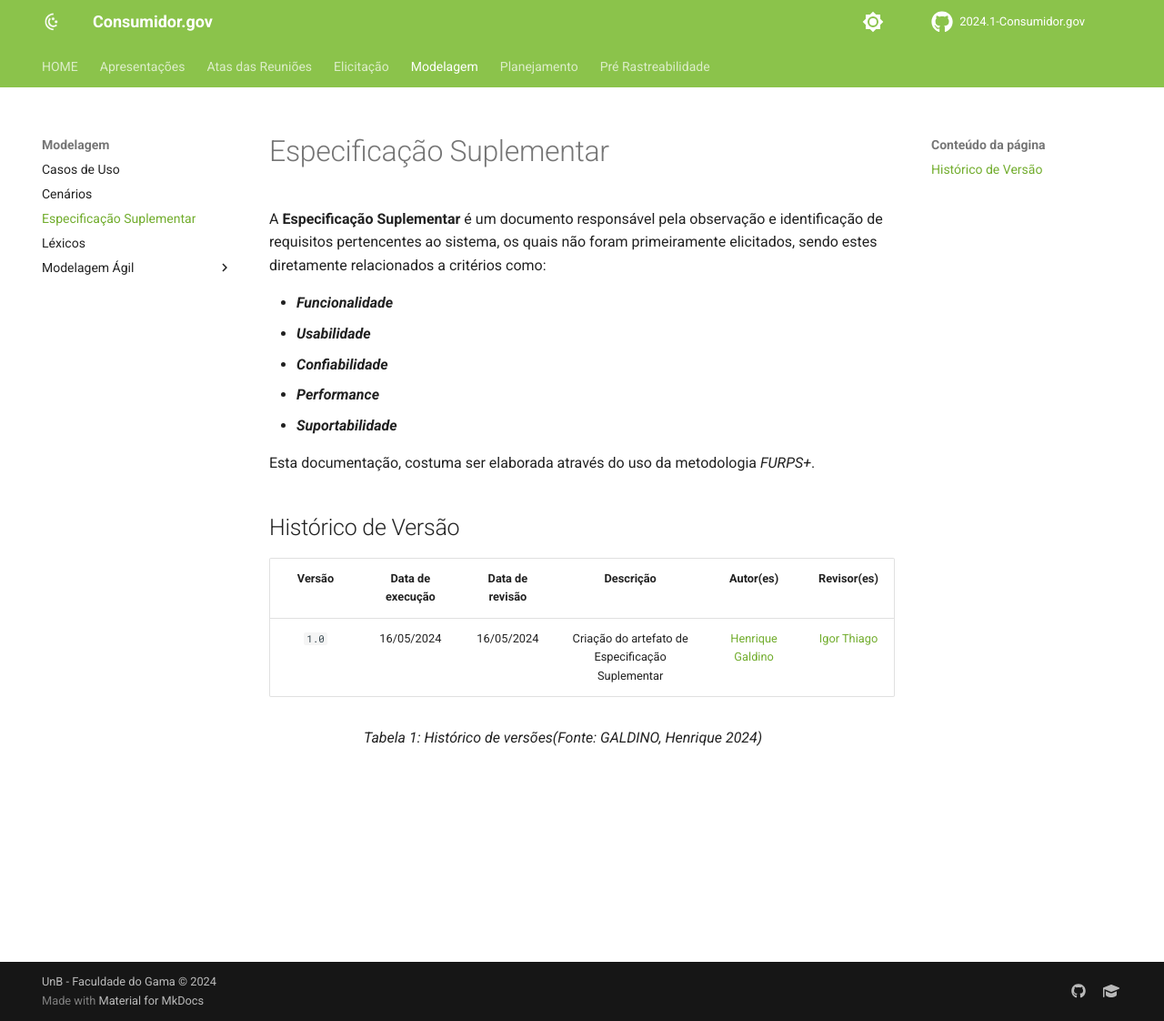
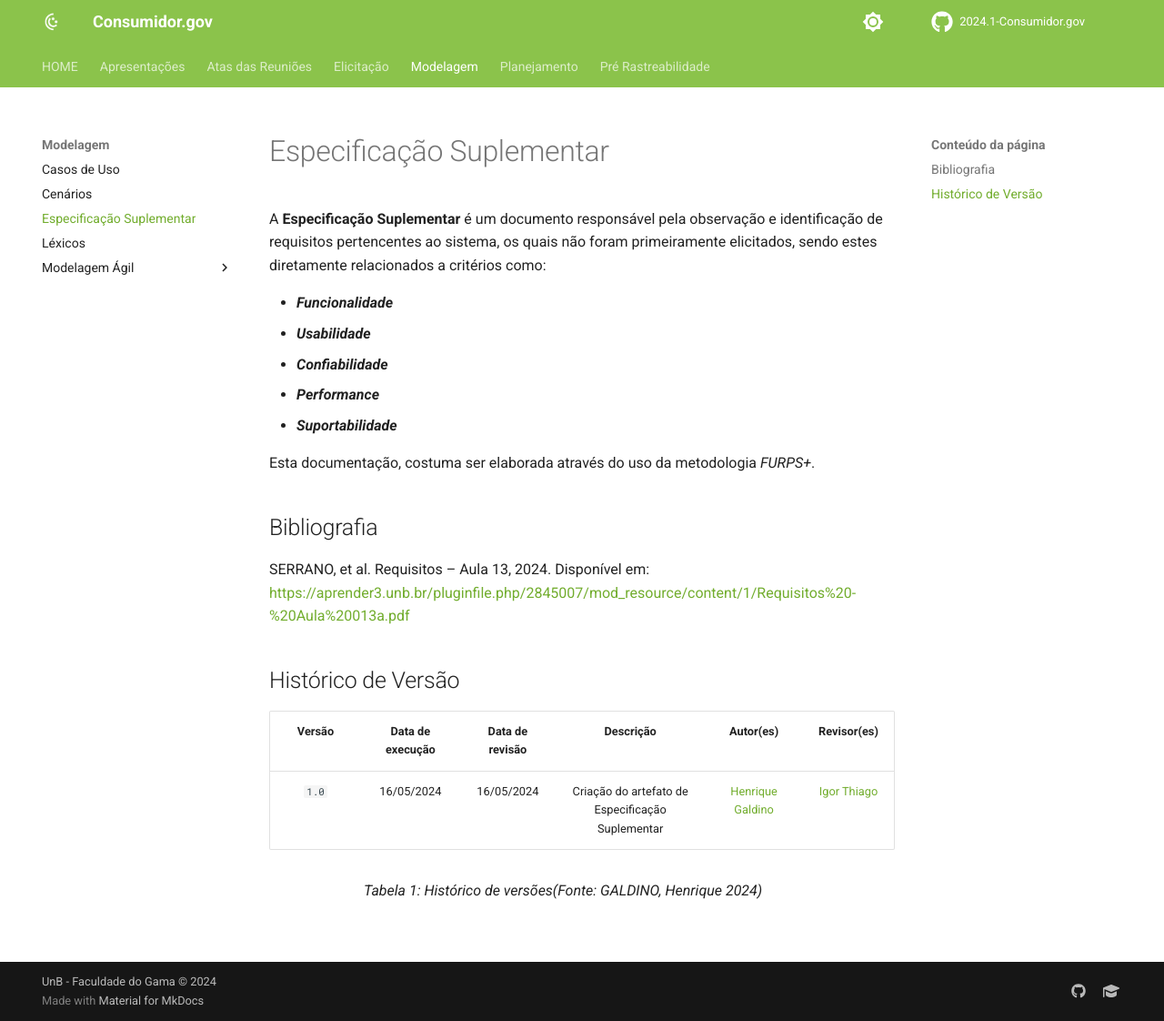
Before and after one commit to Requisitos-de-Software/2024.1-Grupo08, an MkDocs documentation site: the page built from docs/Modelagem/especsuplementar.md, in a window 1280 px wide and 1122 px high. Shown: the whole window at 91% size. Built offline with MkDocs 1.6.1 and Material for MkDocs 9.7.7, drawn with Linux system fonts in a browser that asks for light colours; comment, search, counter and statistics services are not loaded.

Commit message:
adicionando bibliografia

```diff
--- a/docs/Modelagem/especsuplementar.md
+++ b/docs/Modelagem/especsuplementar.md
@@ -10,6 +10,9 @@
 
 Esta documentação, costuma ser elaborada através do uso da metodologia *FURPS+*.
 
+## Bibliografia
+
+SERRANO, et al. Requisitos – Aula 13, 2024. Disponível em: <https://aprender3.unb.br/pluginfile.php/2845007/mod_resource/content/1/Requisitos%20-%20Aula%20013a.pdf>
 
 ## Histórico de Versão
 | Versão | Data de execução | Data de revisão |  Descrição            | Autor(es)         | Revisor(es)  |
```
